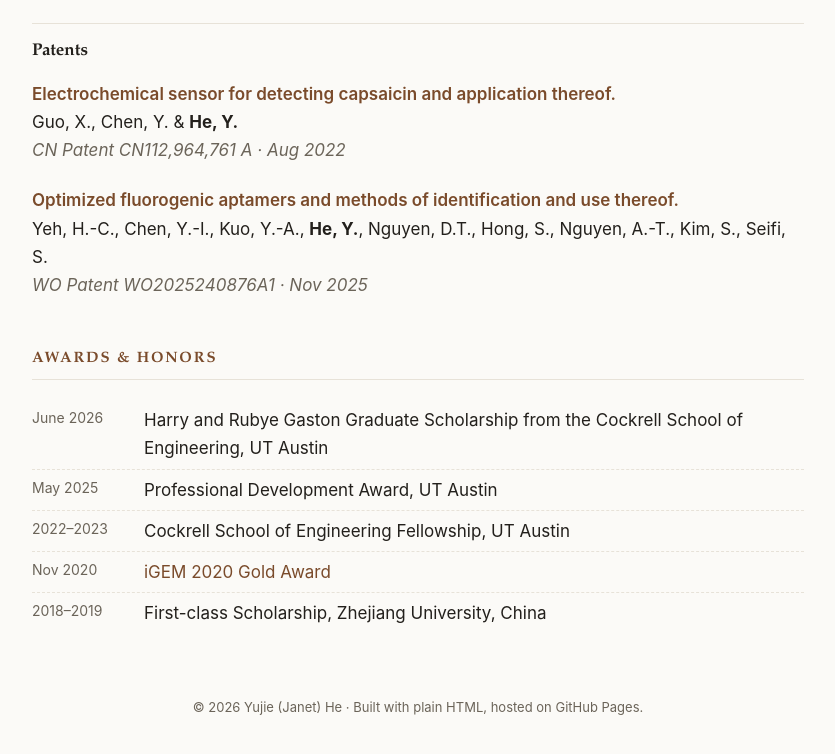
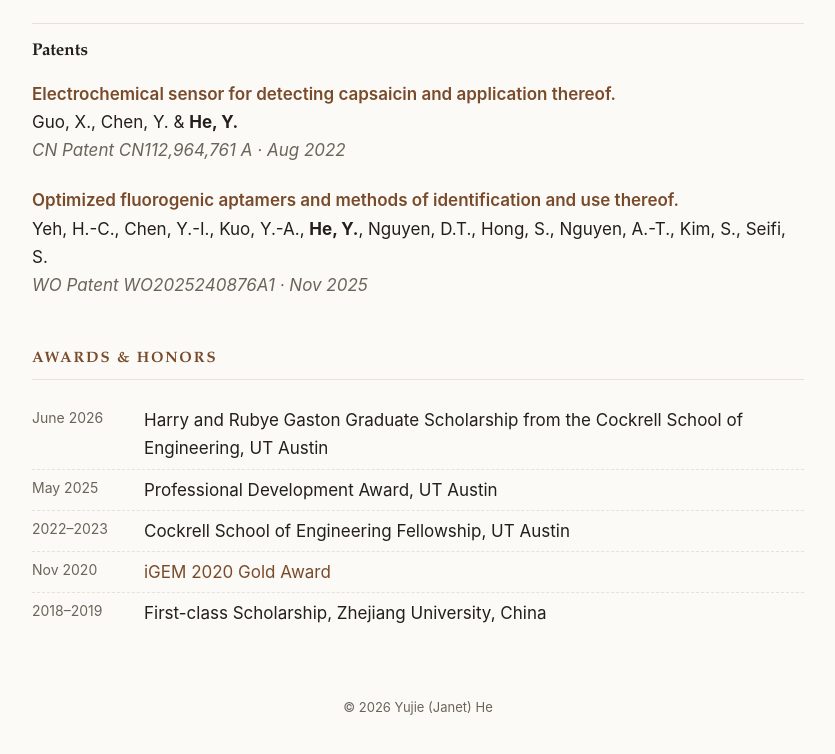
Before and after one commit to yjhe99/yjhe99.github.io, a plain HTML site: page index.html in a window 1280 px wide. Shown: the part 2612-3366 px from the top of the page, without its empty margins (222-1057 px from the left). Drawn offline with Linux system fonts and the light colour scheme.

Commit message:
update the content

```diff
--- a/index.html
+++ b/index.html
@@ -584,7 +584,7 @@ const SITE = {
 
   // ---------- footer ----------
   const footer = $("footer");
-  footer.appendChild($("div", "wrap", `© <span id="yr"></span> ${esc(SITE.name)} · Built with plain HTML, hosted on GitHub Pages.`));
+  footer.appendChild($("div", "wrap", `© <span id="yr"></span> ${esc(SITE.name)}`));
   app.appendChild(footer);
   const yrEl = document.getElementById("yr"); if (yrEl) yrEl.textContent = new Date().getFullYear();
 
```
